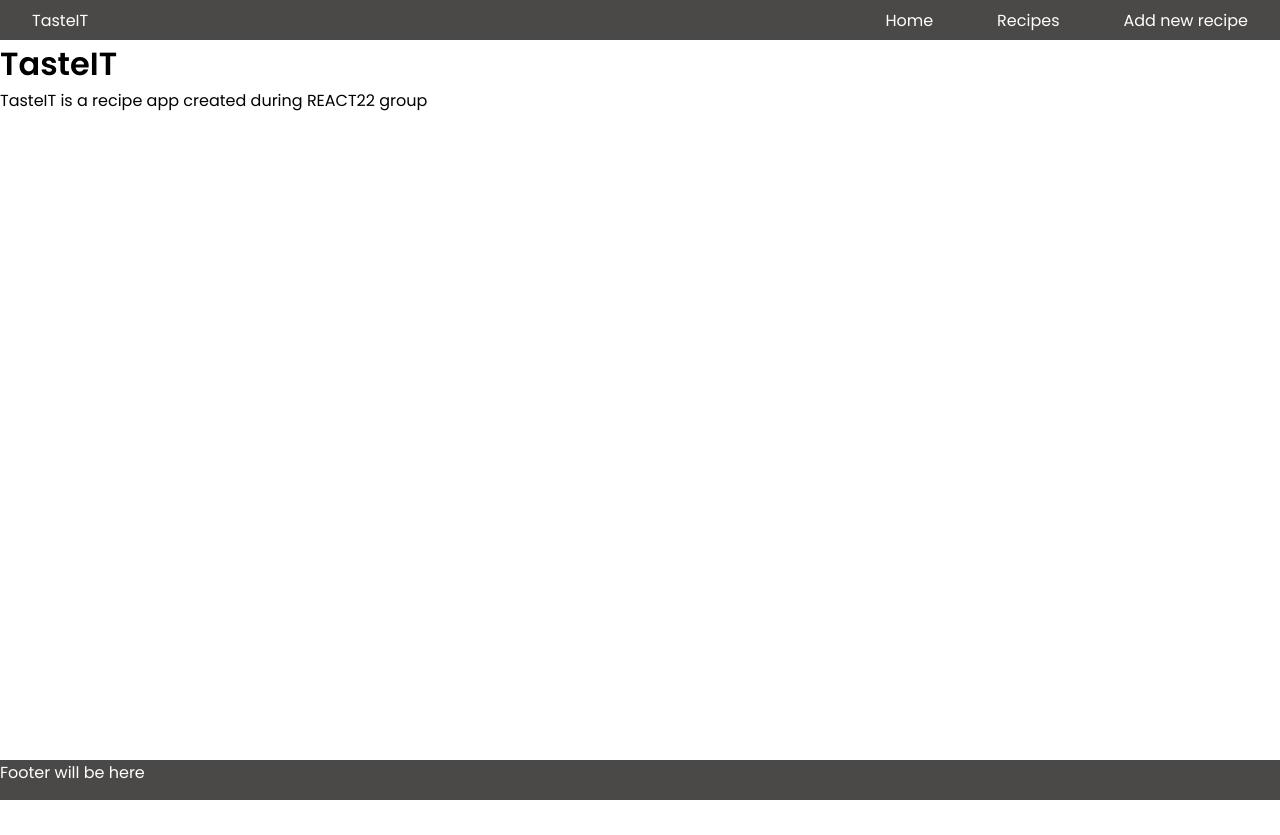
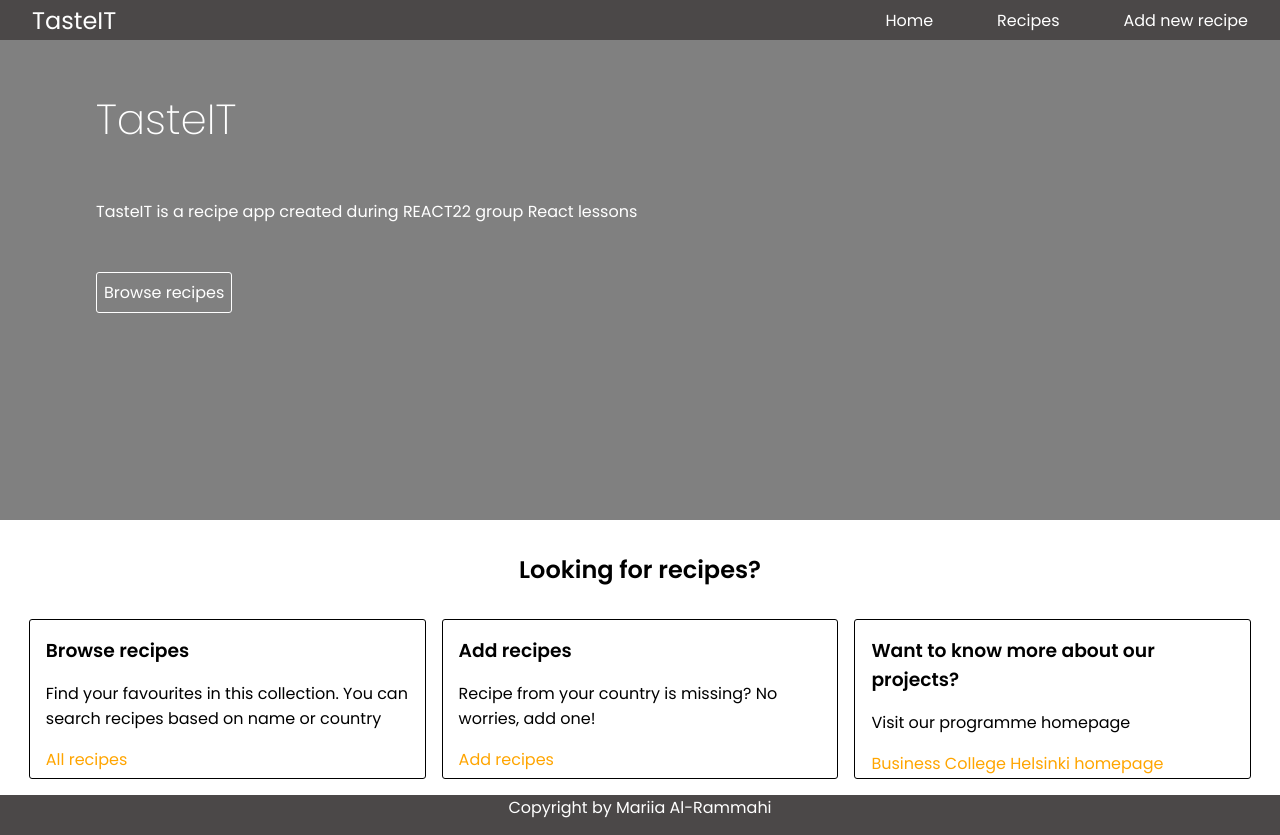
Before and after one commit to alrammahi-mariia/TasteIt, a React (Create React App) app: page / in a window 1280 px wide. Before the commit the page ends 800 px from the top, so only its background shows below. Built offline with nearby package versions, Linux system fonts and the light colour scheme.

Commit message:
adding homepage css

```diff
--- a/src/App.css
+++ b/src/App.css
@@ -21,13 +21,22 @@ main {
   min-height: 90vh;
 }
 
-a {
+header a {
   color: white;
   text-decoration: none;
 }
 
+header a:hover {
+  color: orange;
+}
+
+a {
+  color: orange;
+  text-decoration: none;
+  cursor: pointer;
+}
+
 a:hover {
-  color: orange;
   text-decoration: underline;
 }
 
@@ -39,9 +48,81 @@ header {
 
 li {
   display: inline-block;
-  margin: 2rem;
+  margin: 1rem;
 }
 
 .logo {
   margin: 2rem;
+  font-size: 24px;
 }
+
+.hero-banner {
+  height: 60vh;
+  width: 100vw;
+  display: flex;
+  flex-direction: column;
+  align-items: flex-start;
+  justify-content: flex-start;
+  background-color: grey;
+  color: white;
+}
+
+.hero-banner h1 {
+  font-weight: 200;
+  font-size: 42px;
+  margin: 3rem 6rem;
+}
+
+.hero-banner p {
+  margin: 2rem 6rem;
+}
+
+button {
+  padding: 7px;
+  font-family: inherit;
+  font-weight: 600;
+  font-size: 16px;
+  font-weight: 500;
+  background-color: transparent;
+  border: 1px solid white;
+  color: white;
+  border-radius: 3px;
+  margin: 1rem 6rem;
+  cursor: pointer;
+}
+
+button:hover {
+  background-color: rgb(68, 67, 67);
+}
+
+.container {
+  margin-top: 2rem;
+  text-align: center;
+}
+
+.cards {
+  display: flex;
+  justify-content: center;
+  align-items: center;
+  gap: 1rem;
+  margin-top: 2rem;
+}
+
+.card {
+  border: 0.5px solid black;
+  border-radius: 3px;
+  text-align: left;
+  width: 31vw;
+  min-height: 20vh;
+}
+
+.card h3,
+p,
+a {
+  margin: 1rem;
+}
+
+footer {
+  text-align: center;
+  margin-top: 1rem;
+}
--- a/src/Components/Footer.js
+++ b/src/Components/Footer.js
@@ -1,7 +1,11 @@
 import React from "react";
 
 const Footer = () => {
-  return <footer>Footer will be here</footer>;
+  return (
+    <footer>
+      <p>Copyright by Mariia Al-Rammahi</p>
+    </footer>
+  );
 };
 
 export default Footer;
--- a/src/Components/Header.js
+++ b/src/Components/Header.js
@@ -1,6 +1,5 @@
 import React from "react";
 import Nav from "./Nav";
-import Hero from "./Hero";
 
 const Header = () => {
   return (
--- a/src/Components/Home.js
+++ b/src/Components/Home.js
@@ -2,9 +2,41 @@ import React from "react";
 
 const Home = () => {
   return (
-    <div className="hero-banner">
-      <h1>TasteIT</h1>
-      <p>TasteIT is a recipe app created during REACT22 group </p>
+    <div>
+      <div className="hero-banner">
+        <div className="hero-content">
+          <h1>TasteIT</h1>
+          <p>
+            TasteIT is a recipe app created during REACT22 group React lessons
+          </p>
+          <button>Browse recipes</button>
+        </div>
+      </div>
+      <div className="container">
+        <h2>Looking for recipes?</h2>
+        <div className="cards">
+          <div className="card">
+            <h3>Browse recipes</h3>
+            <p>
+              Find your favourites in this collection. You can search recipes
+              based on name or country
+            </p>
+            <a href="">All recipes</a>
+          </div>
+          <div className="card">
+            <h3>Add recipes</h3>
+            <p>Recipe from your country is missing? No worries, add one!</p>
+            <a href="">Add recipes</a>
+          </div>
+          <div className="card">
+            <h3>Want to know more about our projects?</h3>
+            <p>Visit our programme homepage</p>
+            <a href="https://en.bc.fi/qualifications/full-stack-web-developer-program/">
+              Business College Helsinki homepage
+            </a>
+          </div>
+        </div>
+      </div>
     </div>
   );
 };
```
